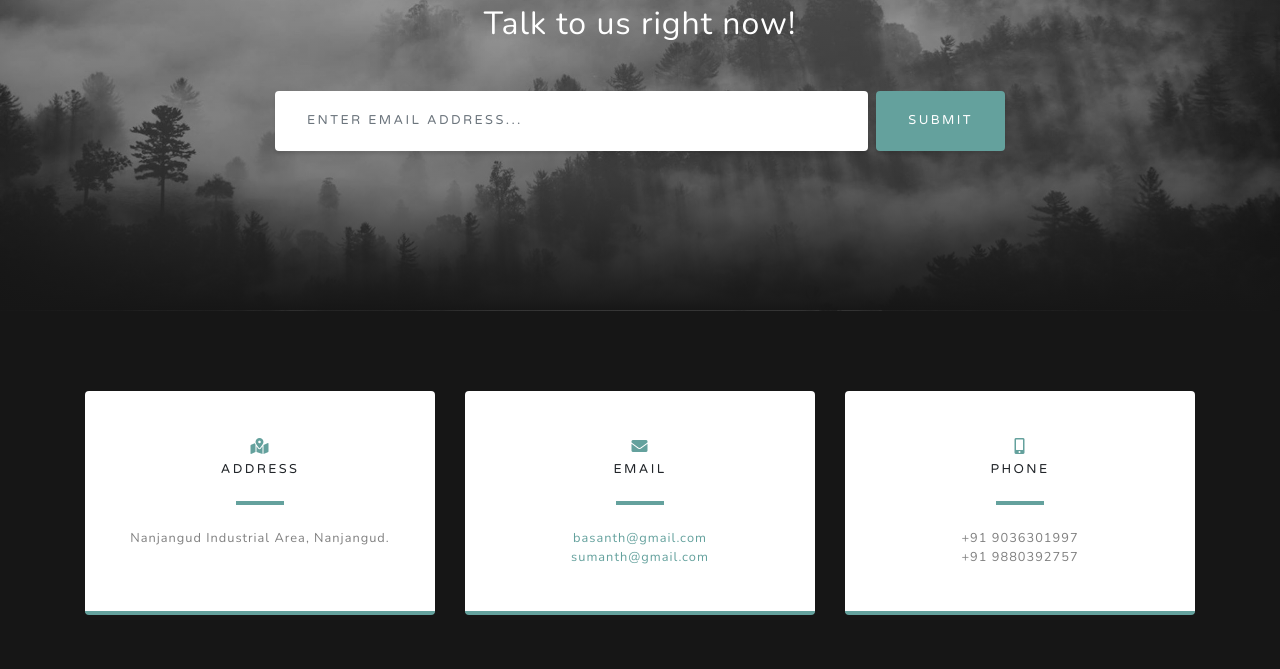
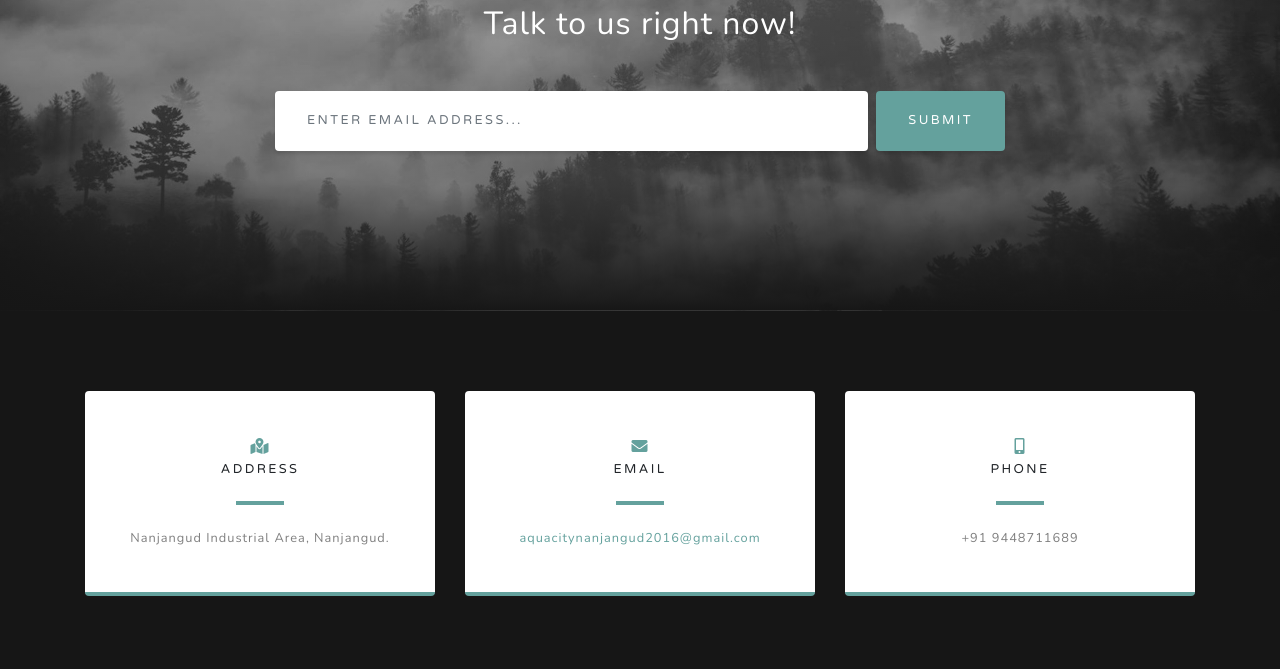
Before and after one commit to Mr-Sharma/aquacity, a website: page public/index.html in a window 1280 px wide. Shown: the part 2376-3045 px from the top of the page. Drawn offline with nearby package versions, Linux system fonts and the light colour scheme.

Commit message:
added proper email and phone number

```diff
--- a/public/index.html
+++ b/public/index.html
@@ -66,7 +66,7 @@
         <div class="row">
           <div class="col-lg-8 mx-auto">
             <h2 class="text-white mb-4">Don't believe yet?</h2>
-            <p class="text-white-50">Aquacity® originates from sacred river Kapila and is then purified through a rigorous purification process. This purification process includes reverse osmosis and other filtering and purification methods. It removes things like chlorides, salts and other substances that can affect a water's taste. Every bottle of Aquacity® is produced at our water purification center. That's how you know you're getting purest water and perfect taste consistently every time you open an Aquacity®. Anytime, anywhere.</p>
+            <p class="text-white-50">Aquacity® originates from public sources and is then purified through a rigorous purification process. This purification process includes reverse osmosis and other filtering and purification methods. It removes things like chlorides, salts and other substances that can affect a water's taste. Every bottle of Aquacity® is produced at our water purification center. That's how you know you're getting purest water and perfect taste consistently every time you open an Aquacity®. Anytime, anywhere.</p>
           </div>
         </div>
         <
@@ -172,10 +172,7 @@
                 <h4 class="text-uppercase m-0">Email</h4>
                 <hr class="my-4">
                 <div class="small text-black-50">
-                  <a href="#">basanth@gmail.com</a>
-                </div>
-                <div class="small text-black-50">
-                  <a href="#">sumanth@gmail.com</a>
+                  <a href="#">aquacitynanjangud2016@gmail.com</a>
                 </div>
               </div>
             </div>
@@ -187,8 +184,7 @@
                 <i class="fas fa-mobile-alt text-primary mb-2"></i>
                 <h4 class="text-uppercase m-0">Phone</h4>
                 <hr class="my-4">
-                <div class="small text-black-50">+91 9036301997</div>
-                <div class="small text-black-50">+91 9880392757</div>
+                <div class="small text-black-50">+91 9448711689</div>
               </div>
             </div>
           </div>
```
